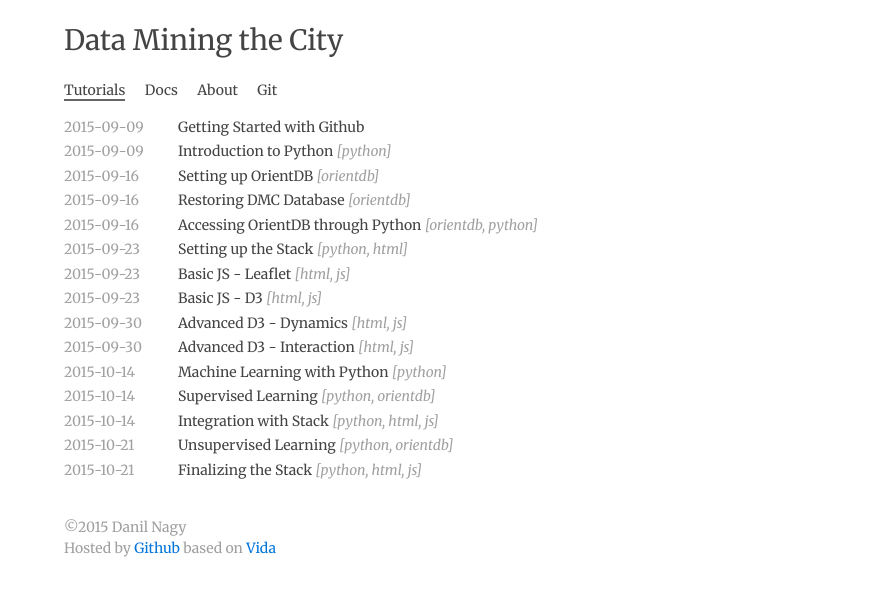
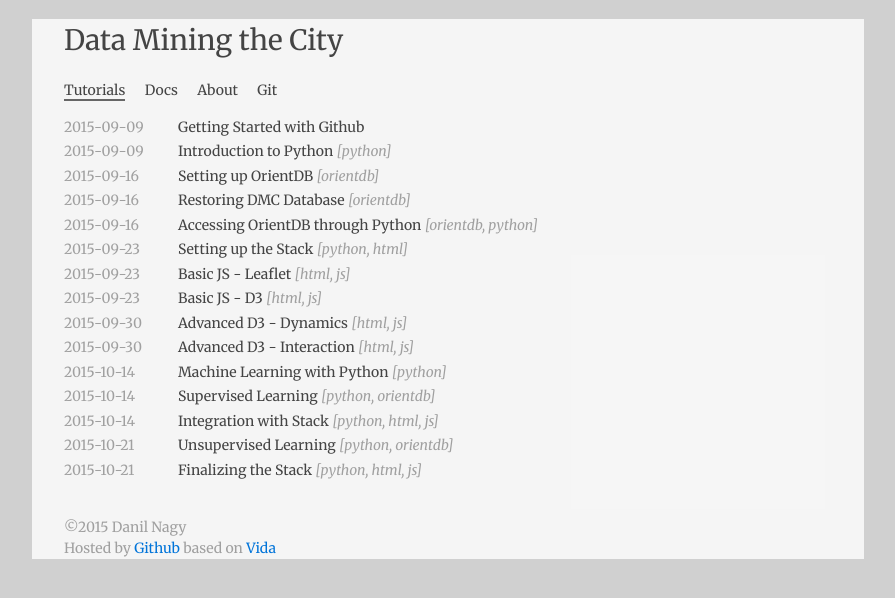
Before and after one commit to danilnagy/dmc, a Jekyll site: the page built from index.html, in a window 1280 px wide. Shown: the top 598 px of the page, without its empty margins (192-1087 px from the left). Built offline with Jekyll 4.4.1, drawn with Linux system fonts in a browser that asks for light colours; Markdown is read by kramdown in place of the engine named in the settings.

Commit message:
Update _base.scss

```diff
--- a/_sass/_base.scss
+++ b/_sass/_base.scss
@@ -5,6 +5,7 @@ body {
     font-size: $base-font-size;
     line-height: $base-line-height;
     color: $text-color;
+    background: #d0d0d0;
 }
 p {
     text-align: justify;
```
